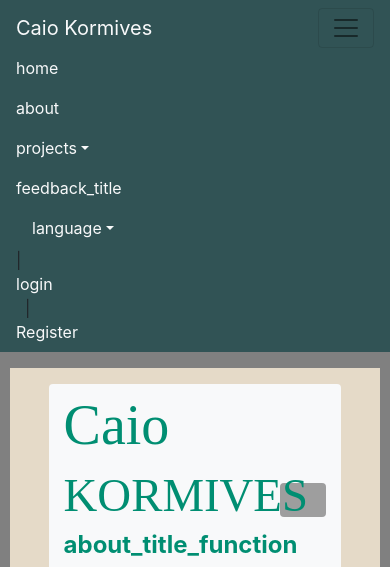
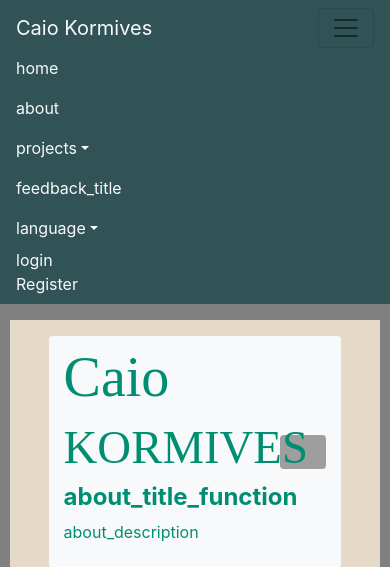
Before and after one commit to xxcaioken/portfolio, a Django app: page /pt-br/about/ in a window 390 px wide, after a click that opens the changed part; the page is wider, and only the part inside the window is pictured. Shown: the top 567 px of that part. Run offline with Django 5.2, Linux system fonts and the light colour scheme; some libraries are stand-ins or nearby versions; grey boxes are pictures that could not be loaded.

Commit message:
adjust mobile menu

```diff
--- a/templates/base.html
+++ b/templates/base.html
@@ -63,6 +63,12 @@
         padding: 0;
         margin: 0;
       }
+      .dsp-none-fro-space{}
+      .lan-space{}
+      @media (max-width:992px){
+        .dsp-none-fro-space{display: none;}
+        .lan-space{padding-inline:0px;}
+      }
       {% block style %}  {% endblock %}
 
     </style>
@@ -90,8 +96,9 @@
               <a class="nav-link text-light" href="{% url 'feedback_suggestions' %}">{% trans 'feedback_title' %}</a>
             </li>
           </ul>
+
           <li class="nav-item dropdown lst-style">
-                <a class="nav-link text-light dropdown-toggle" href="javascript:void(0);" id="navbarDropdownMenuLink" data-toggle="dropdown" aria-haspopup="true" aria-expanded="false">{% trans "language" %}</a>
+                <a class="nav-link text-light dropdown-toggle lan-space" href="javascript:void(0);" id="navbarDropdownMenuLink" data-toggle="dropdown" aria-haspopup="true" aria-expanded="false">{% trans "language" %}</a>
                 <div class="dropdown-menu">
                         <a href="#">
                 <form action="{% url 'set_language' %}" method="post">
@@ -109,13 +116,13 @@
               </a>
             </div>
           </li>
-          <li  class="lst-style">| &nbsp;</li>
+          <li  class="lst-style dsp-none-fro-space">| &nbsp;</li>
 
           {% if user.is_authenticated %}
-            <li class="text-light lst-style" id="username">
+            <li class="text-light lst-style dsp-none-fro-space" id="username">
               {% trans 'hello' %}  {{ user.username }},&nbsp;{% trans 'welcome' %}
             </li>
-            <li class="lst-style">&nbsp; | &nbsp;</li>
+            <li class="lst-style dsp-none-fro-space">&nbsp; | &nbsp;</li>
             <li class="lst-style">
               <a class="text-light" href="{% url 'logout' %}">{% trans 'logout' %}</a>
             </li>
@@ -123,7 +130,7 @@
             <li class="lst-style">
               <a class="text-light" href="{% url 'login' %}">{% trans 'login' %}</a>
             </li>
-            <li class="lst-style">&nbsp; | &nbsp;</li>
+            <li class="lst-style dsp-none-fro-space">&nbsp; | &nbsp;</li>
             <li class="lst-style">
               <a class="text-light" href="{% url 'register' %}">{% trans 'Register' %}</a>
             </li>
```
